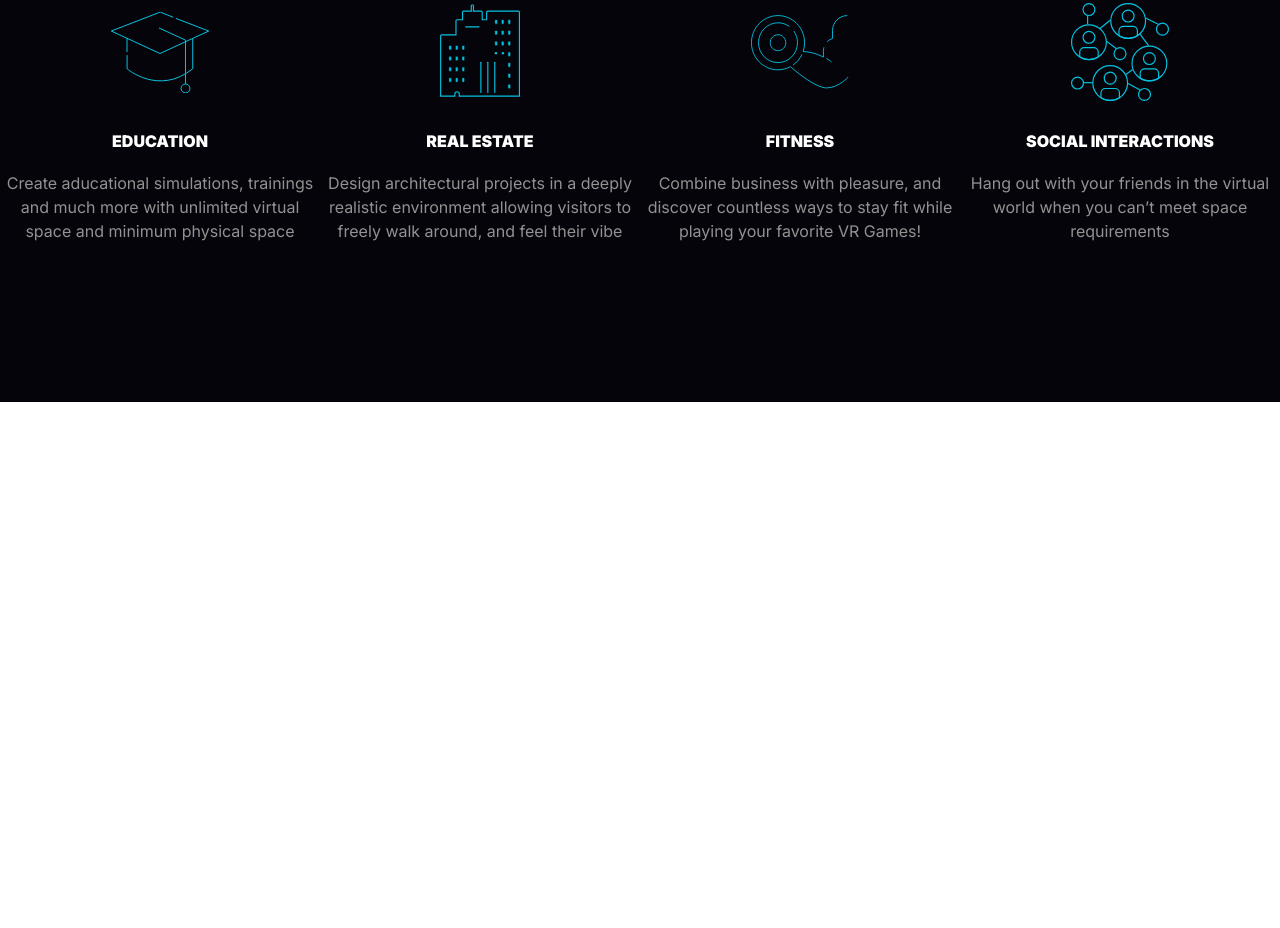
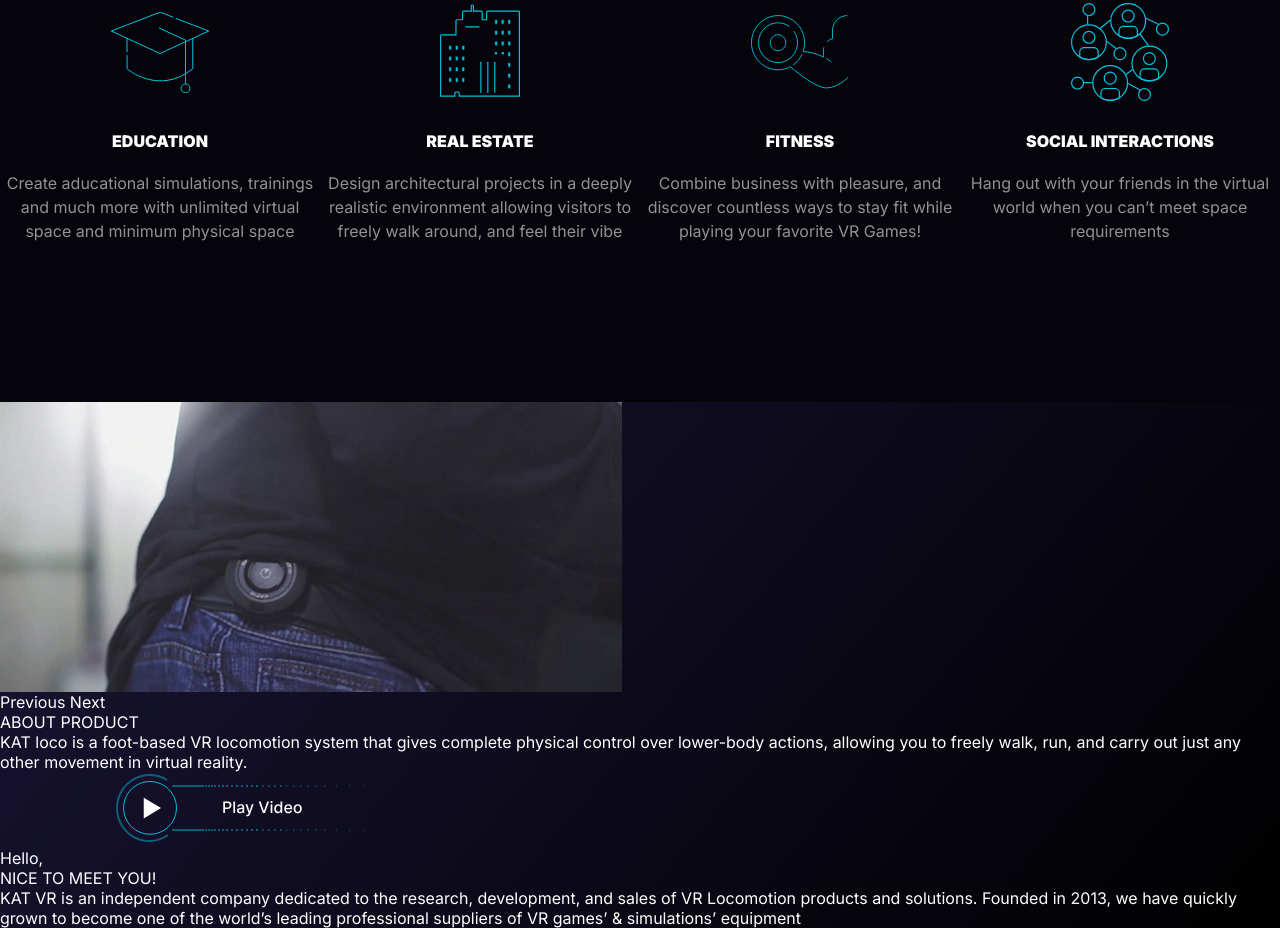
Before and after one commit to my-works-showcase/katevr-landing, a website built with Parcel: page src/index.html in a window 1280 px wide. Shown: the part 1103-2031 px from the top of the page. Before the commit the page ends 1505 px from the top, so only its background shows below. Built offline with nearby package versions, Linux system fonts and the light colour scheme.

Commit message:
about structure

```diff
--- a/src/index.html
+++ b/src/index.html
@@ -65,7 +65,7 @@
 
               <span class="hero__price">1200$</span>
 
-              <button class="hero__video-button"></button>
+              <button class="play-video__button"></button>
             </div>
 
             <div class="hero__right">
@@ -121,7 +121,43 @@
         </div>
       </section>
       <section class="about">
-        <div class="container"></div>
+        <div class="container">
+          <div class="about__content">
+            <div class="about__slider">
+              <p class="about__current-slide"></p>
+              <div class="slider__viewport">
+                <img class="slider__image" src="./assets/images/about/slide-1.png" alt="image 1" />
+              </div>
+              <div class="slider__status-bar">
+                <button type="button" class="slider__btn slider__btn--prev">Previous</button>
+                <button type="button" class="slider__btn slider__btn--next">Next</button>
+              </div>
+            </div>
+            <div class="about__product">
+              <h2 class="about-product__title">ABOUT <span>PRODUCT</span></h2>
+              <p class="about-product__description">
+                KAT loco is a foot-based VR locomotion system that gives complete physical control
+                over lower-body actions, allowing you to freely walk, run, and carry out just any
+                other movement in virtual reality.
+              </p>
+              <button class="play-video__button"></button>
+            </div>
+
+            <div class="about__us">
+              <div class="about-us__content">
+                <p class="about-us__greeting">Hello,</p>
+                <h2 class="about-us__title">NICE TO MEET <span>YOU!</span></h2>
+                <p class="about-us__text">
+                  KAT VR is an independent company dedicated to the research, development, and sales
+                  of VR Locomotion products and solutions. Founded in 2013, we have quickly grown to
+                  become one of the world’s leading professional suppliers of VR games’ &
+                  simulations’ equipment
+                </p>
+              </div>
+              <div class="about-us__background"></div>
+            </div>
+          </div>
+        </div>
       </section>
       <section class="benefits">
         <div class="container"></div>
--- a/src/styles/components/_hero__video-button.scss
+++ b/src/styles/components/_play-video-button.scss
@@ -1,4 +1,4 @@
-.hero__video-button {
+.play-video__button {
   width: 248px;
   height: 72px;
   margin-left: 116px;
--- /dev/null
+++ b/src/styles/layout/_about.scss
@@ -0,0 +1,3 @@
+.about {
+  background: linear-gradient(130deg, #191536 0%, #000000 100%);
+}
--- a/src/styles/main.scss
+++ b/src/styles/main.scss
@@ -9,8 +9,9 @@
 @use './layout/footer';
 @use './layout/hero';
 @use './layout/_features';
+@use './layout/about';
 
 // Components
 @use './components/button';
 @use './components/cta-button';
-@use './components/hero__video-button';
+@use './components/play-video-button';
```
Also changed, not shown: src/assets/images/about/slide-1.png (added).
